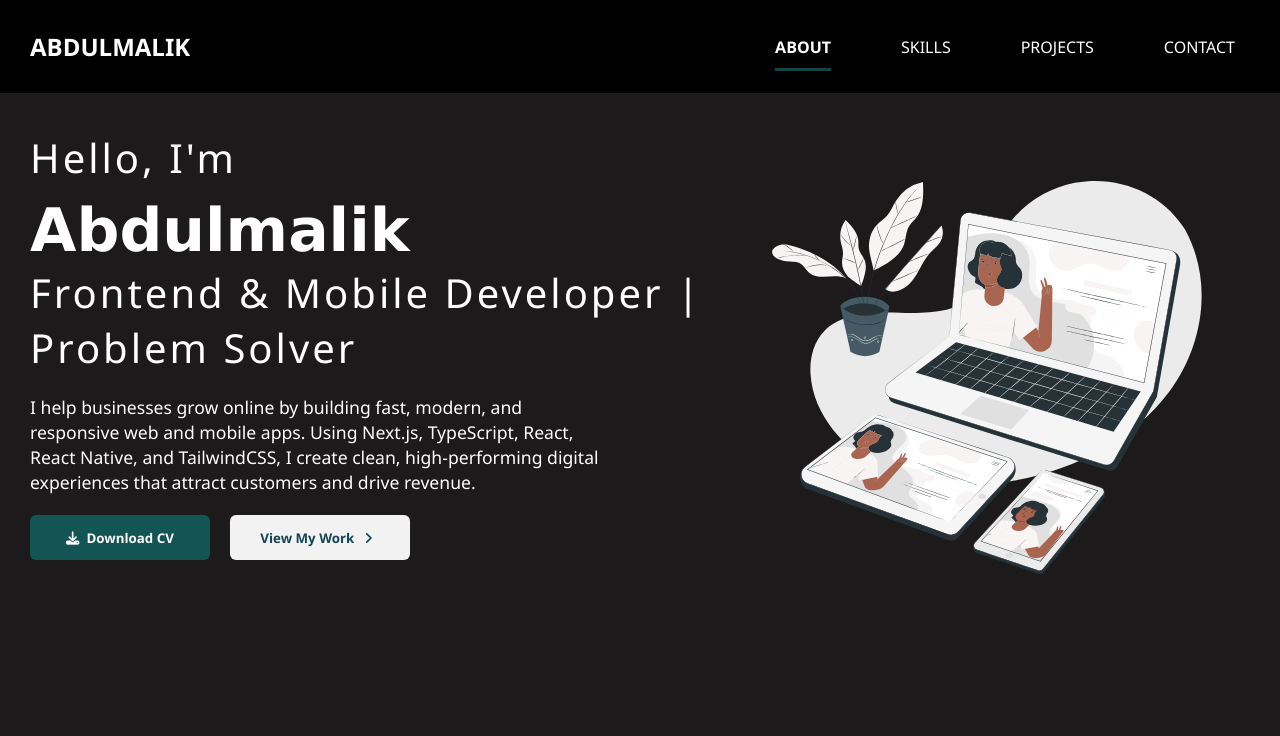
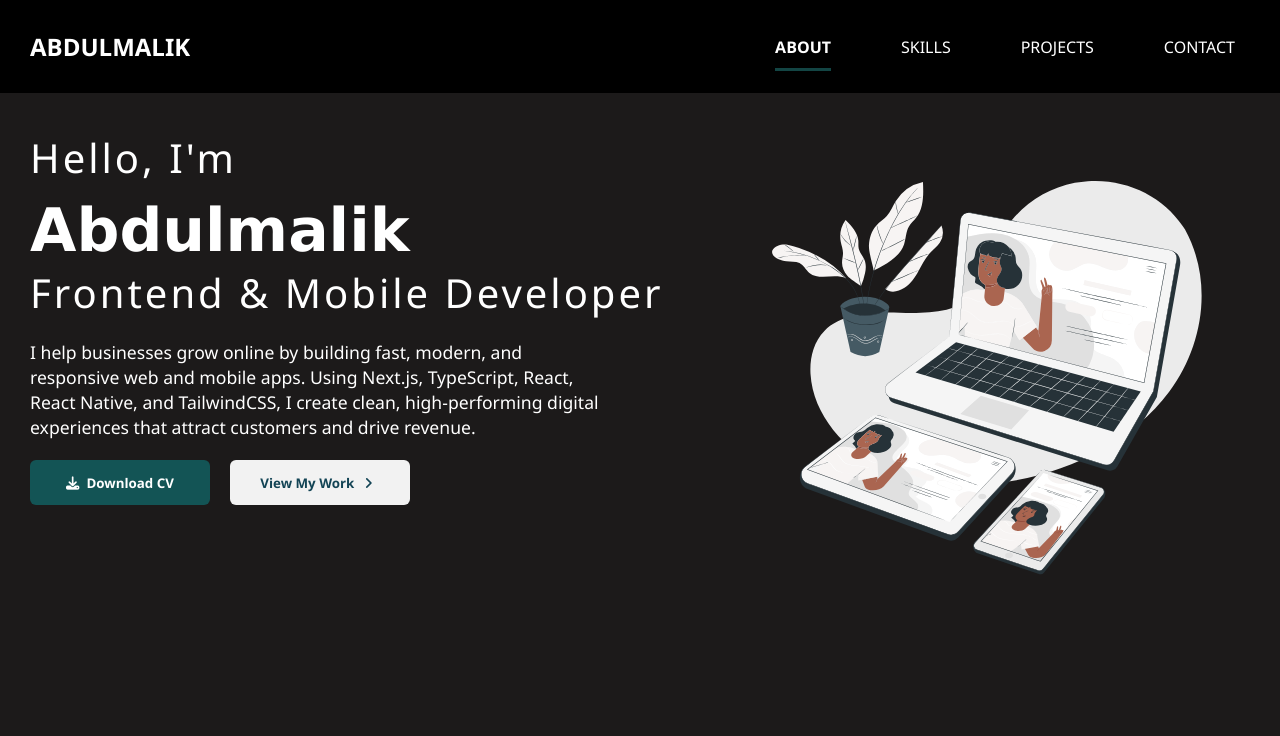
Before and after one commit to Bigoluwagentle/Abdulmalik-portfolio, a React (Create React App) app: page / in a window 1280 px wide. Shown: the top 736 px of the page. Built offline with nearby package versions, Linux system fonts and the light colour scheme.

Commit message:
Remove some features in the about page

```diff
--- a/src/Main/Main.jsx
+++ b/src/Main/Main.jsx
@@ -35,7 +35,7 @@ function Main(){
                         whileInView = {{opacity:1}}
                         transition = {{duration:2}}
 
-                    >Frontend & Mobile Developer | Problem Solver</motion.h2>
+                    >Frontend & Mobile Developer</motion.h2>
                     <motion.p
                         initial = {{y: 100}}
                         whileInView = {{y:0}}
```
